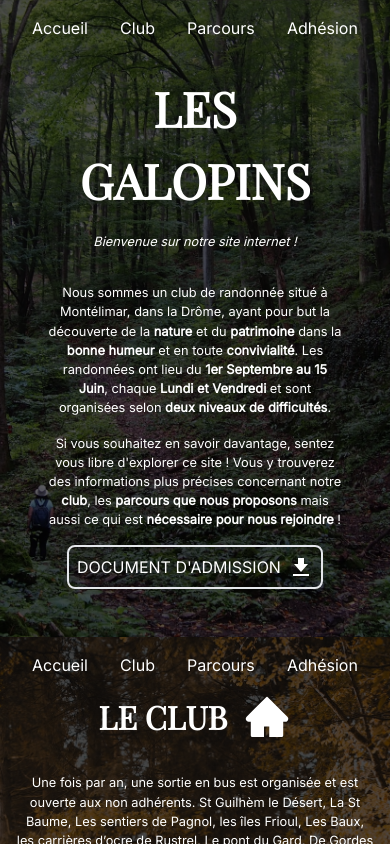
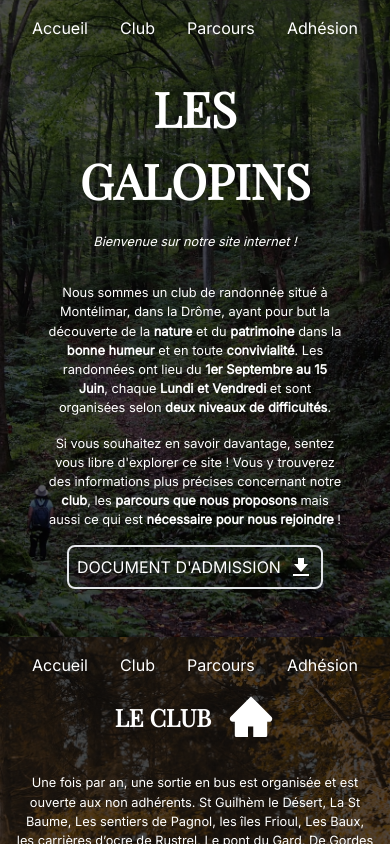
Before and after one commit to SebastienLaurentt/Galopins, a React (Vite) app: page / in a window 390 px wide. Shown: the top 844 px of the page. Built offline with nearby package versions, Linux system fonts and the light colour scheme.

Commit message:
set h2 to text-xl in mobile

```diff
--- a/src/styles/index.css
+++ b/src/styles/index.css
@@ -15,7 +15,7 @@
 
   h2 {
     font-family: 'Playfair Display', serif;
-    @apply text-2xl md:text-4xl xl:text-5xl font-bold
+    @apply text-xl md:text-4xl xl:text-5xl font-bold
   }
 
   h3 {
```
